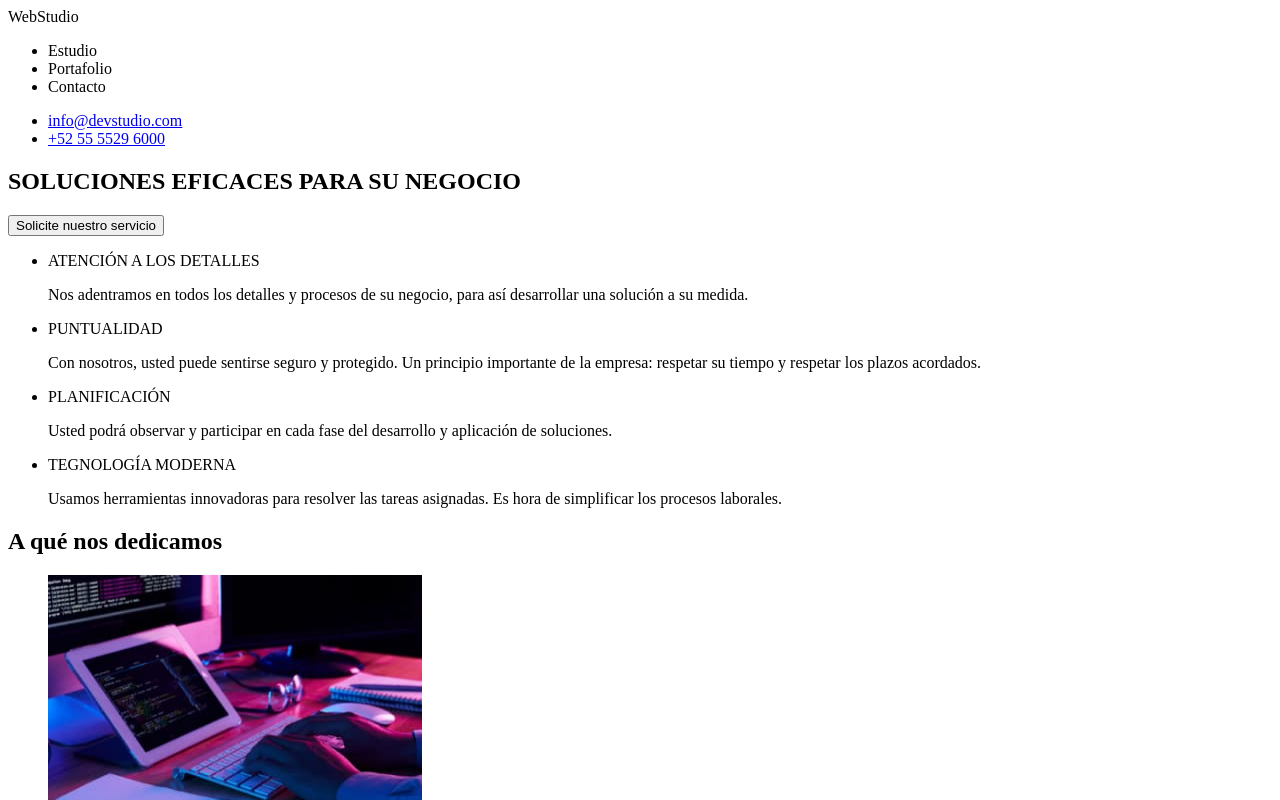
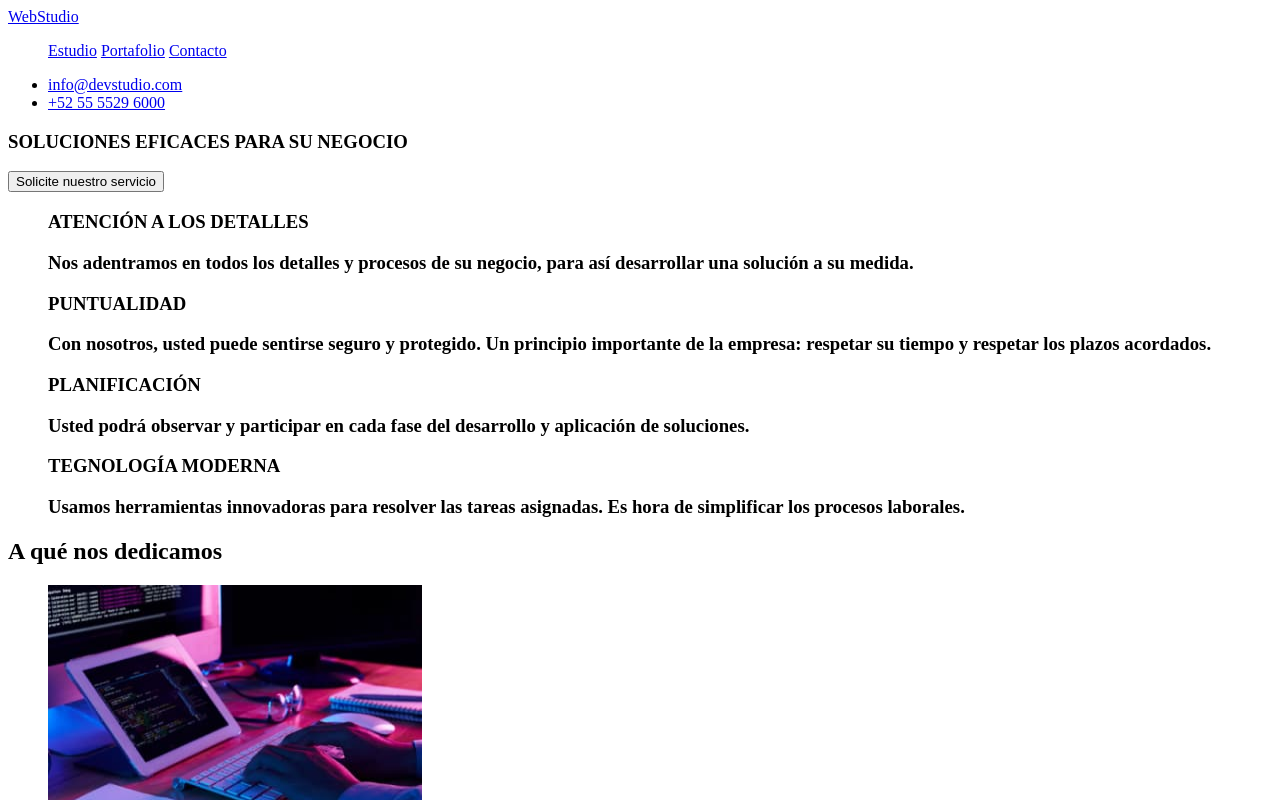
Before and after one commit to hectorfabioangulo/goit-markup-hw-01, a plain HTML site: page index.html in a window 1280 px wide. Shown: the top 800 px of the page. Drawn offline with Linux system fonts and the light colour scheme.

Commit message:
se modifica index

```diff
--- a/index.html
+++ b/index.html
@@ -10,11 +10,11 @@
 <body>
     <header>
         <nav>
-            <span>WebStudio</span>
+            <a href="#">WebStudio</a>
             <ul>
-                <li>Estudio</li>
-                <li>Portafolio</li>
-                <li>Contacto</li>
+                <a href="#">Estudio</a>
+                <a href="#">Portafolio</a>
+                <a href="#">Contacto</a>
             </ul>
         </nav>
         <ul>
@@ -24,24 +24,24 @@
     </header>
     <main>
         <section>
-            <h1>SOLUCIONES EFICACES PARA SU NEGOCIO</h1>
+            <h3>SOLUCIONES EFICACES PARA SU NEGOCIO</h3>
             <button type="button">Solicite nuestro servicio </button>
+        </section>
 
-
-
+        <section>
             <ul>
-                <li> ATENCIÓN A LOS DETALLES <p> Nos adentramos en todos los detalles y procesos de su negocio, para así
+                <h3> ATENCIÓN A LOS DETALLES <p> Nos adentramos en todos los detalles y procesos de su negocio, para así
                         desarrollar una solución a su medida. </p>
-                </li>
-                <li> PUNTUALIDAD <p> Con nosotros, usted puede sentirse seguro y protegido. Un principio importante de
+                </h3>
+                <h3> PUNTUALIDAD <p> Con nosotros, usted puede sentirse seguro y protegido. Un principio importante de
                         la empresa: respetar su tiempo y respetar los plazos acordados. </p>
-                </li>
-                <li> PLANIFICACIÓN <p> Usted podrá observar y participar en cada fase del desarrollo y aplicación de
+                </h3>
+                <h3> PLANIFICACIÓN <p> Usted podrá observar y participar en cada fase del desarrollo y aplicación de
                         soluciones. </p>
-                </li>
-                <li> TEGNOLOGÍA MODERNA <p> Usamos herramientas innovadoras para resolver las tareas asignadas. Es hora
+                </h3>
+                <h3> TEGNOLOGÍA MODERNA <p> Usamos herramientas innovadoras para resolver las tareas asignadas. Es hora
                         de simplificar los procesos laborales. </p>
-                </li>
+                </h3>
             </ul>
         </section>
 
@@ -60,19 +60,19 @@
             <h2> Nuestro Equipo </h2>
             <ul>
                 <li><img src="./images/andres_cubo.jpg" alt="Diseñador de Productos" width="270" height="260">
-                    <p> Andrés Cubo </p>
+                    <h3> Andrés Cubo </h3>
                     <p> Diseñador de Productos </p>
                 </li>
                 <li><img src="./images/carla_palacios.jpg" alt="Desarrolladora Frontend" width="270" height="260">
-                    <p>Carla Palacios </p>
+                    <h3>Carla Palacios </h3>
                     <p> Desarrolladora Frontend </p>
                 </li>
                 <li><img src="./images/mario_dorado.jpg" alt="Marketing" width="270" height="260">
-                    <p> Mario Dorado </p>
+                    <h3> Mario Dorado </h3>
                     <p> Marketing </p>
                 </li>
                 <li><img src="./images/pablo_mijangos.jpg" alt="Diseñador IU " width="270" height="260">
-                    <p> Pablo Mijangos </p>
+                    <h3> Pablo Mijangos </h3>
                     <p>Diseñador IU </p>
                 </li>
             </ul>
@@ -80,7 +80,7 @@
     </main>
     <footer>
         <address>
-            <span>WebStudio</span>
+            <a href="#">WebStudio</a>
             <p> Calz. Ticomán 500, Ciudad de </p>
             <p> México, CDMX, México</p>
             <ul>
```
